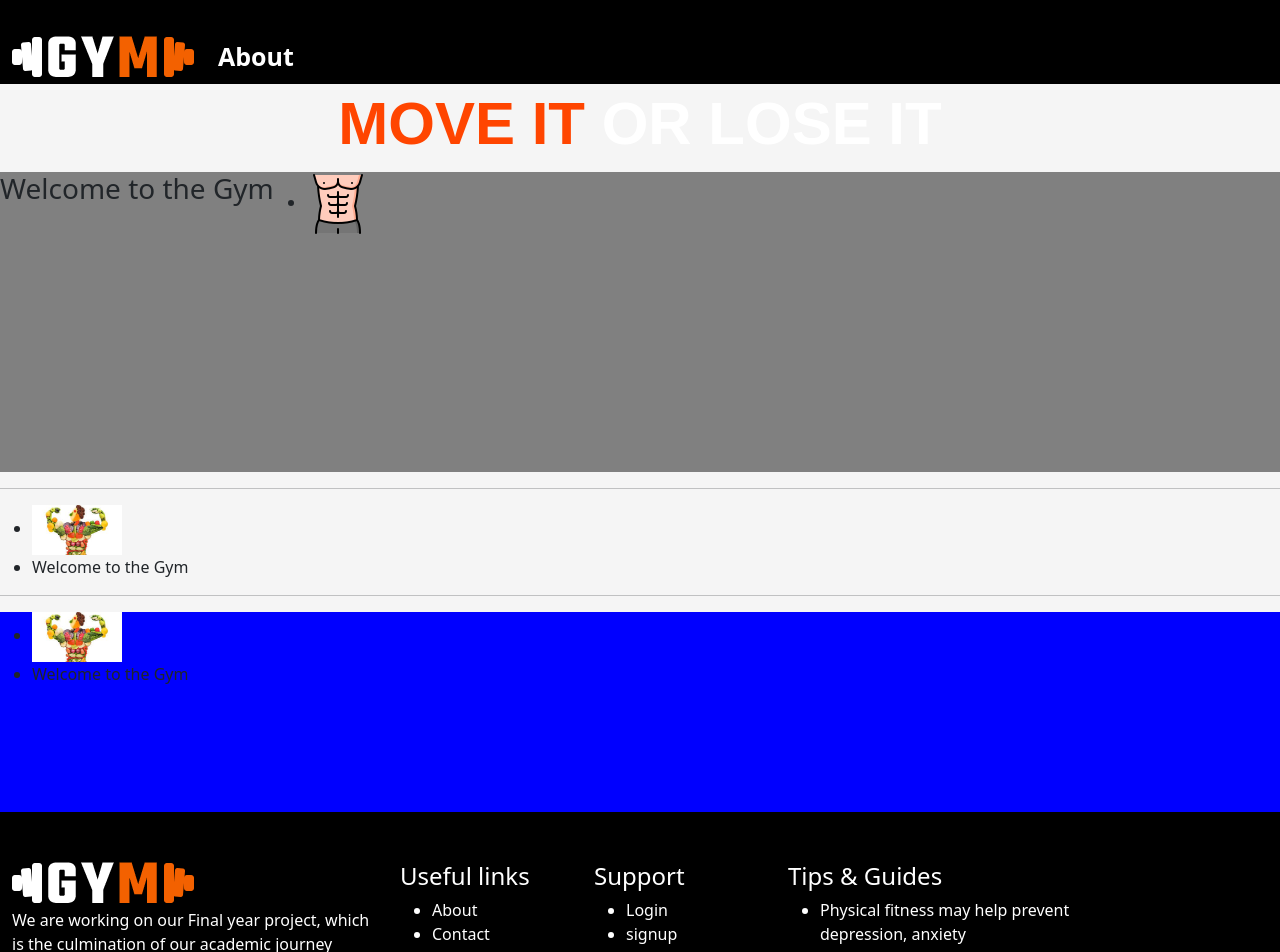
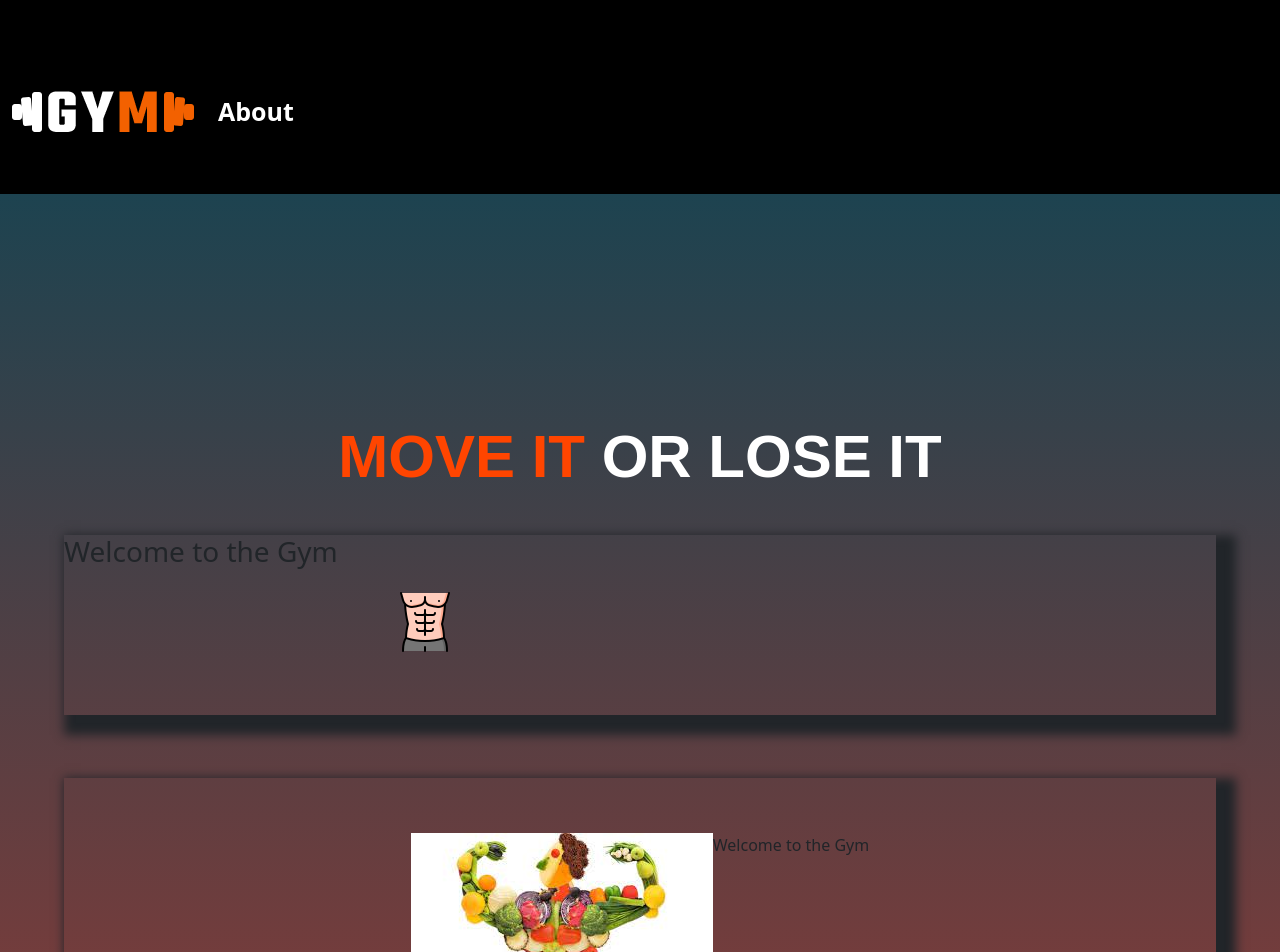
Before and after one commit to bcsf19a010/FYP, a React (Create React App) app in the folder frontend/: page / in a window 1280 px wide. Shown: the top 952 px of the page. Built offline with nearby package versions, Linux system fonts and the light colour scheme.

Commit message:
some changes

```diff
--- a/frontend/src/Components/UserPanel/userPanel.css
+++ b/frontend/src/Components/UserPanel/userPanel.css
@@ -1,31 +1,55 @@
-
-.container
+.userpanel
 {
-    margin: 0;
-    padding: 0;
-    width: 100%;
-    box-sizing: border-box;
-
+    margin: 0px;
+    padding: 0px;
+    background-image: linear-gradient(#1d4350, #a43931);
+    display: flex;
+    flex-direction: column;
+    justify-content: center;
+    align-items: center;
+    height:150vh;
+}
+ul
+{
+    padding: 55px;
+    display: flex;
+    flex-direction: row;
+}
+li
+{
+    list-style: none;
 }
 .trainer
 {
-    height: 300px;
-    background-color: grey;
-    list-style: none;
+    margin-top: 30px;
     display: flex;
-    flex-direction: row;
-    width: 100%;
+    box-shadow: 10px 10px 10px 10px ;
+    height: 180px;
+    width: 90%;
 }
-
+.qoute
+{
+    margin-top: 30px;
+    font-family: "Muli", sans-serif;
+  -webkit-font-smoothing: antialiased;
+}
 .ebooks
 {
-    height: 200px;
-    background-color: blue;
-    list-style: none;
+    margin-top: 30px;
     display: flex;
-    flex-direction: row;
+    align-items:first baseline;
+    justify-content: center;
+    box-shadow: 10px 10px 10px 10px ;
+    height: 180px;
+    width: 90%;
 }
-.nImg
+.diet
 {
-    height: 50px;
+    margin-top: 30px;
+    display: flex;
+    align-items:first baseline;
+    justify-content: center;
+    box-shadow: 10px 10px 10px 10px ;
+    height: 180px;
+    width: 90%;
 }
--- a/frontend/src/Components/footer.css
+++ b/frontend/src/Components/footer.css
@@ -7,6 +7,7 @@
     justify-content: space-between;
     padding-top: 50px;
     padding-bottom: 10px;
+
 }
 .footer-section a{
     color:white;
--- a/frontend/src/app.css
+++ b/frontend/src/app.css
@@ -1,5 +1,6 @@
 .App
 {
     width: 100%;
+    height: 100%;
     background-image: linear-gradient(#b92b27,#1565c0);
 }
```
